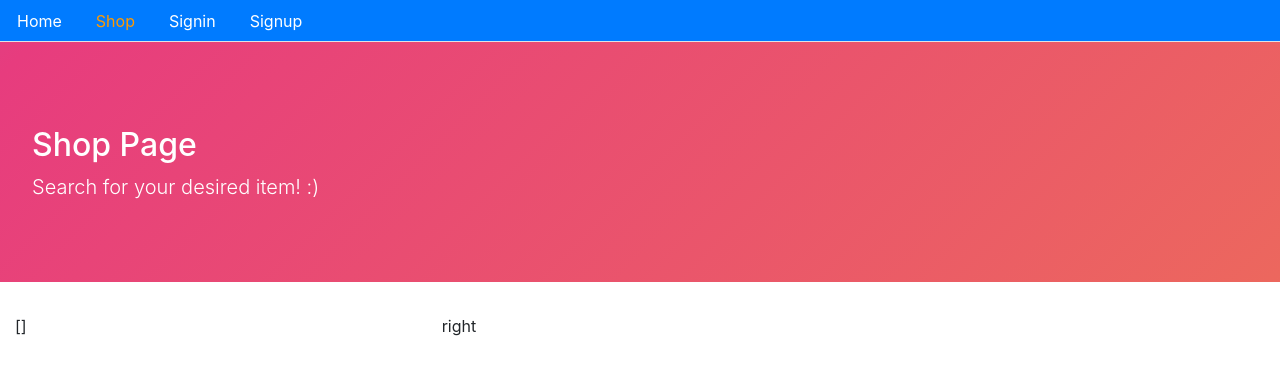
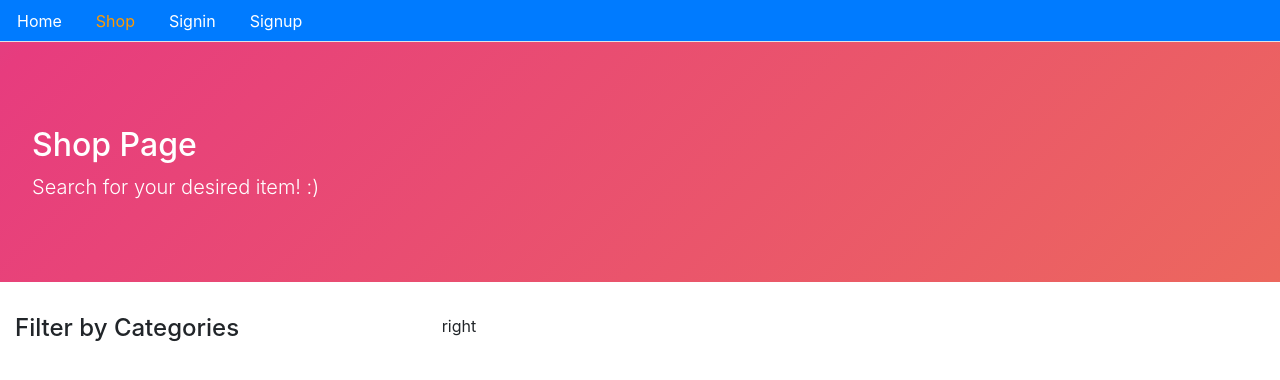
Before and after one commit to SereneMeow95/ecommerce-front, a React (Create React App) app: page /shop in a window 1280 px wide. Shown: the top 380 px of the page. Built offline with nearby package versions, Linux system fonts and the light colour scheme; no server answers.

Commit message:
90. Show categories in shop sidebar

```diff
--- /dev/null
+++ b/src/core/Checkbox.js
@@ -0,0 +1,12 @@
+import React, {useState, useEffect} from "react";
+
+const Checkbox = ({categories}) => {
+    return categories.map((c, i) => (
+        <li key ={i} className="list-unstyled">
+            <input type="checkbox" className="form-check-input" />
+            <label className="form-check-label">{c.name}</label>
+        </li>
+    ));
+};
+
+export default Checkbox;
--- a/src/core/Shop.js
+++ b/src/core/Shop.js
@@ -2,6 +2,8 @@
 import Layout from "./Layout";
 import Card from "./Card";
 import {getCategories} from './apiCore';
+import Checkbox from "./Checkbox";
+
 
 const Shop = () => {
     const [categories, setCategories] = useState([])
@@ -31,7 +33,10 @@
         >
             <div className="row">
                 <div className="col-4">
-                    {JSON.stringify(categories)}
+                    <h4>Filter by Categories</h4>
+                    <ul>
+                        <Checkbox categories={categories} />
+                    </ul>
                 </div>
 
                 <div className="col-8">
```
